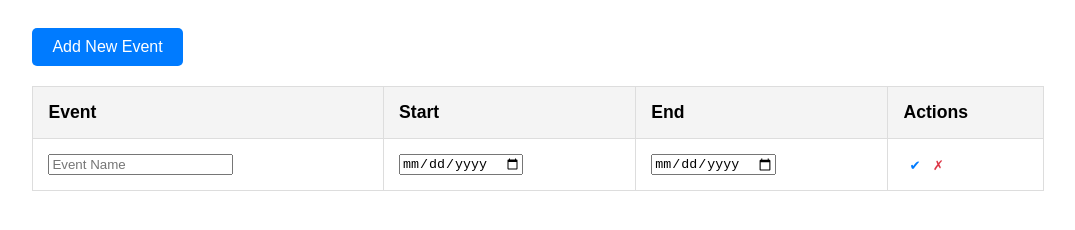
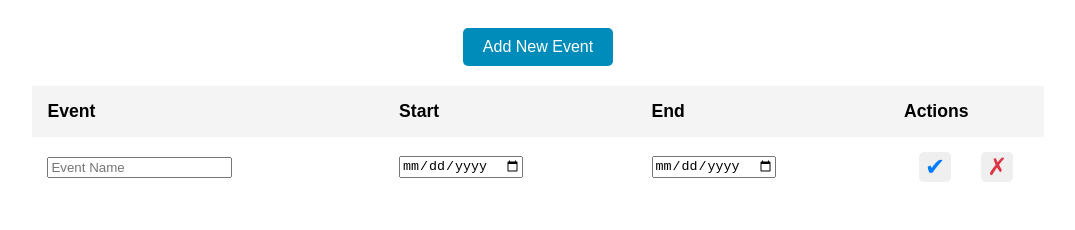
Before and after one commit to sans-sehgal/sanskar-sehgal-evaluation-eventlist, a plain HTML site: page EventList/index.html in a window 1280 px wide. Both pictures are taken after a click on the link "Add New Event". Shown: the whole page, without its empty margins (102-1177 px from the left). Drawn offline with Linux system fonts and the light colour scheme; no server answers.

Commit message:
style changes

```diff
--- a/EventList/styles.css
+++ b/EventList/styles.css
@@ -5,12 +5,15 @@ body {
     width: 80%;
     margin: 0 auto;
     padding-top: 20px;
+    display: flex;
+    flex-direction: column;
 }
 .add-btn {
+    margin: auto;
     display: inline-block;
     margin-bottom: 10px;
     padding: 10px 20px;
-    background-color: #007bff;
+    background-color: #008cba;
     color: #fff;
     text-decoration: none;
     border-radius: 5px;
@@ -24,28 +27,51 @@ table {
     border-collapse: collapse;
     margin-top: 10px;
 }
+
+
 th, td {
     padding: 15px;
     text-align: left;
-    border: 1px solid #ddd;
+    /* border: 1px solid #ddd; */
 }
 th {
     background-color: #f4f4f4;
     font-size: 1.1em;
 }
+
+
 tr:nth-child(even) {
-    background-color: #f9f9f9;
+    background-color: #e6e2d3;
 }
+
 .actions button {
-    background: none;
+    /* background: none; */
     border: none;
+    border-radius: 5px;
     cursor: pointer;
+}
+
+.edit, .save-changes{
+    background: #008cba;
+}
+
+
+.actions{
+    display: flex;
+    flex-direction: row;
+    justify-content: space-around;
 }
 .actions .edit, .add{
     color: #007bff;
+    font-size: 1.5rem;
 }
 .actions .delete, .cancel{
     color: #dc3545;
+    font-size: 1.5rem;
+}
+
+.actions .save-changes{
+    font-size: 1.5rem;
 }
 
 .actions button:hover {
```
Also changed, not shown: 1 other file.
